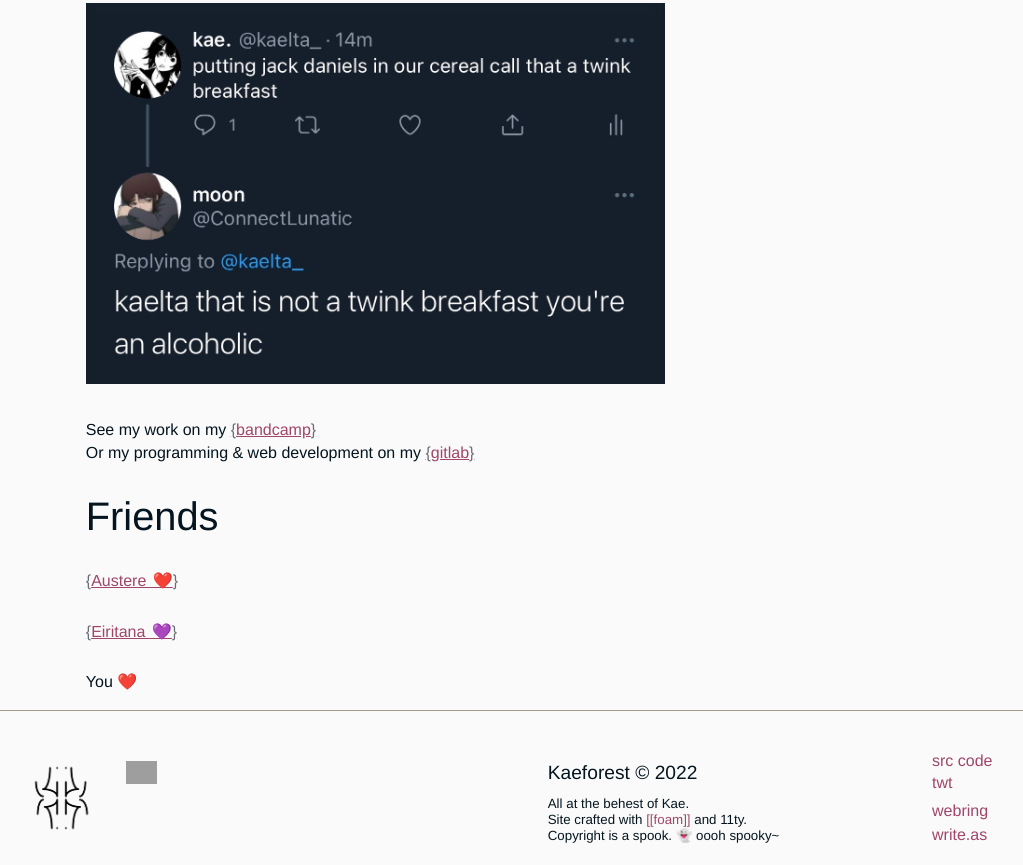
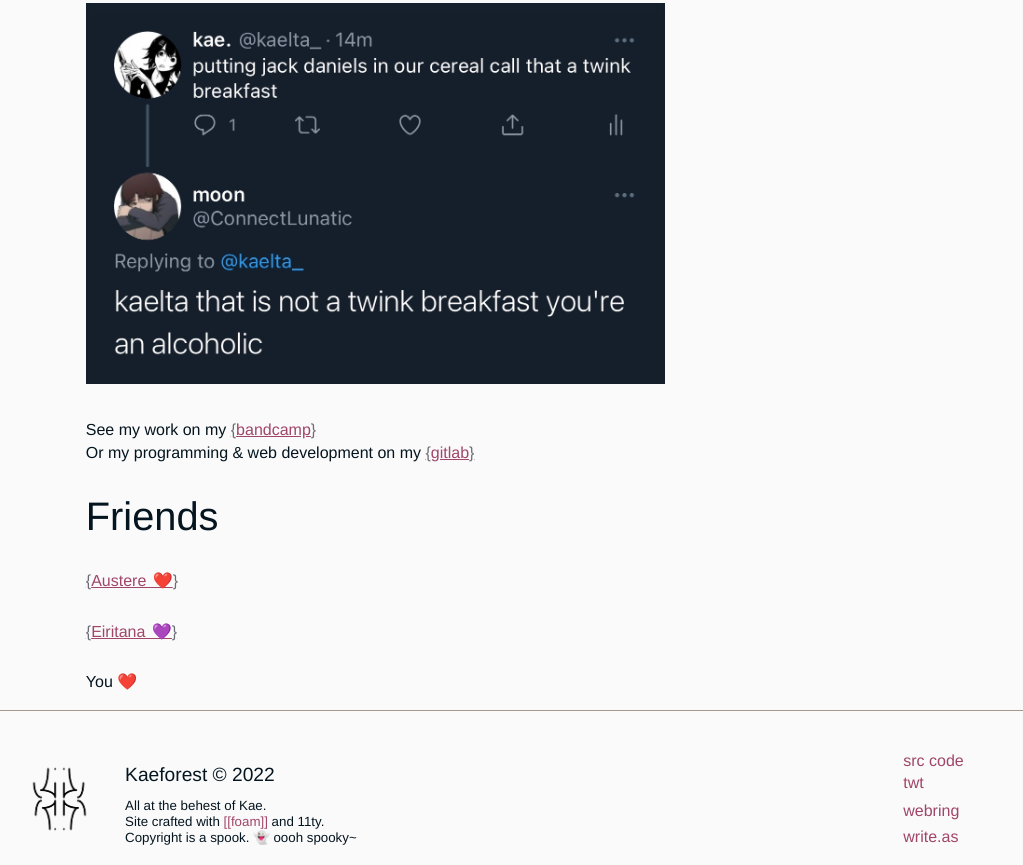
Before and after one commit to awooff/kae.si, an Eleventy site: page home.md in a window 1280 px wide. Shown: the part 467-1332 px from the top of the page, without its empty margins (87-1110 px from the left). Built offline with nearby package versions, Linux system fonts and the light colour scheme; Eleventy itself is replaced by a stand-in of ours; files that its build step writes are made by us from their sources; no server answers; grey boxes are pictures that could not be loaded; a web font is replaced by a local one; what @netlify/functions, eleventy-plugin-toc, markdown-it-replace-link would draw is missing.

Commit message:
Remove image in header, change selection color

```diff
--- a/_includes/footer.njk
+++ b/_includes/footer.njk
@@ -26,9 +26,6 @@
     <div>
       <div class="row">
         <img src="/static/icons/wyrm-black.png"/>
-        <a class="" href="https://webring.xxiivv.com/#188" target="_blank">
-          <img src="https://webring.xxiivv.com/icon.black.svg" alt="XXIIVV webring"/>
-        </a>
         <div class="column">
           <script>
           window.onload = () => {
```
Also changed, not shown: .eleventy.js.
